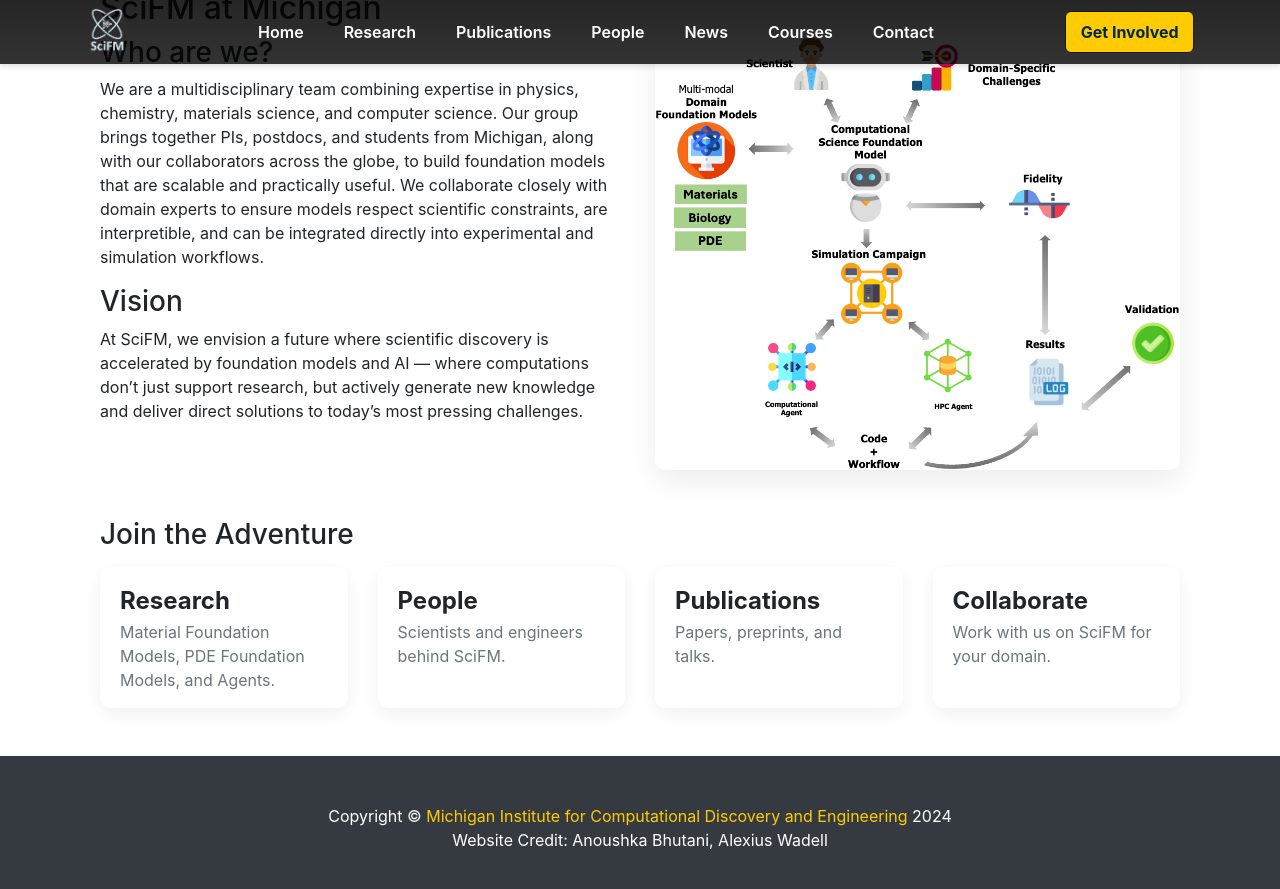
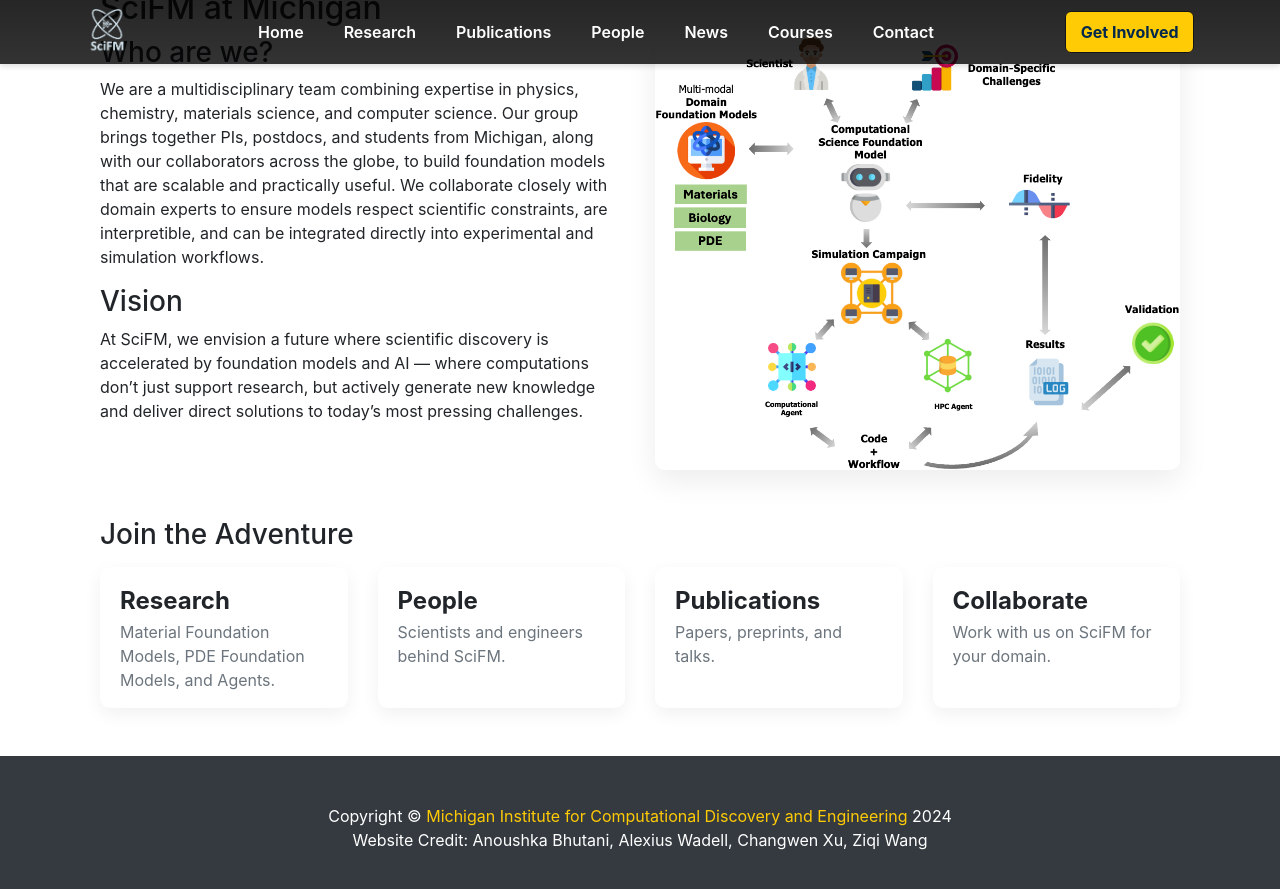
Before and after one commit to scifm/scifm.github.io, a Jekyll site: the page built from index.md, in a window 1280 px wide and 900 px high, scrolled down 1017 px. Shown: the top 889 px of the window. Built offline with Jekyll 4.4.1, drawn with Linux system fonts in a browser that asks for light colours; nearby versions of some CDN libraries.

Commit message:
Update website contribution

```diff
--- a/_includes/footer.html
+++ b/_includes/footer.html
@@ -5,7 +5,7 @@
       Copyright &copy; <a color="#FFFFFF" href="https://micde.umich.edu/">Michigan Institute for Computational Discovery and Engineering </a> 2024
     </p>
     <p class="m-0 text-center text-white">
-      Website Credit: Anoushka Bhutani, Alexius Wadell
+      Website Credit: Anoushka Bhutani, Alexius Wadell, Changwen Xu, Ziqi Wang
     </p>
   </div>
   <!-- /.container -->
```
